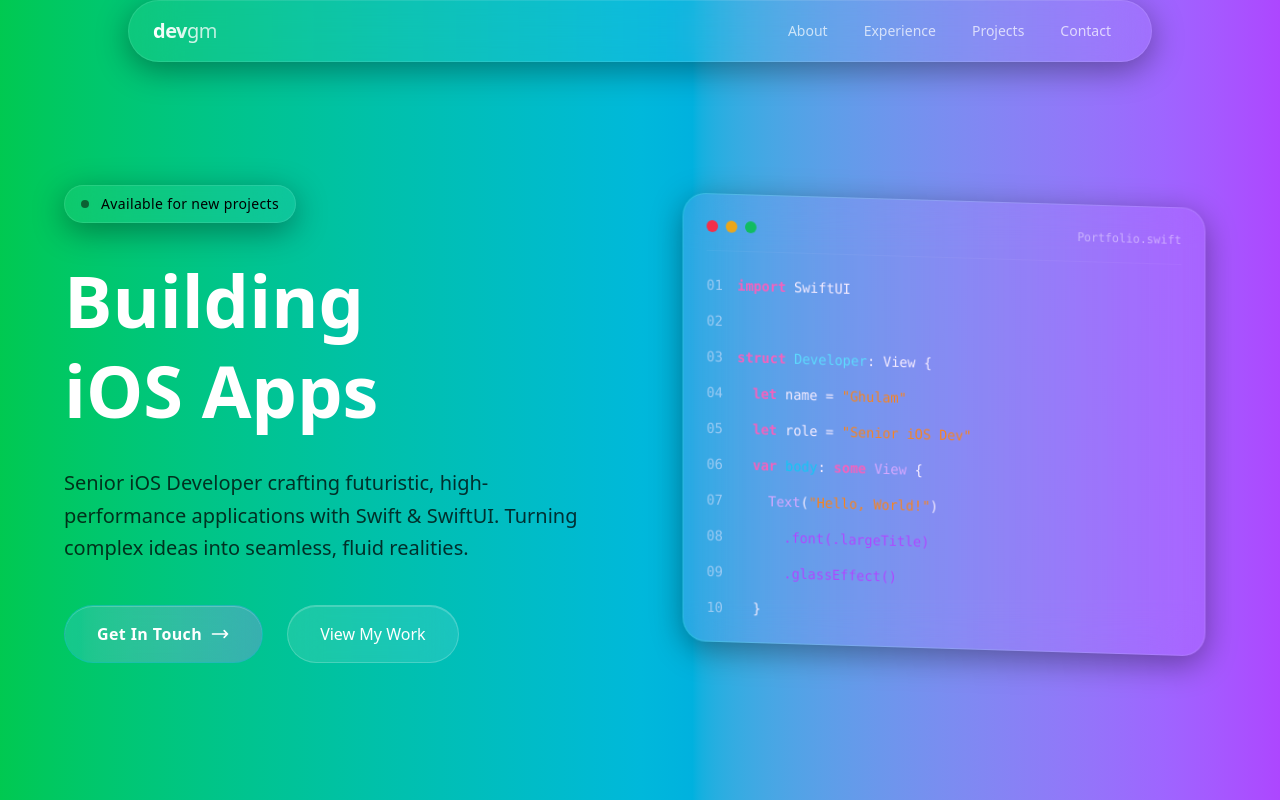
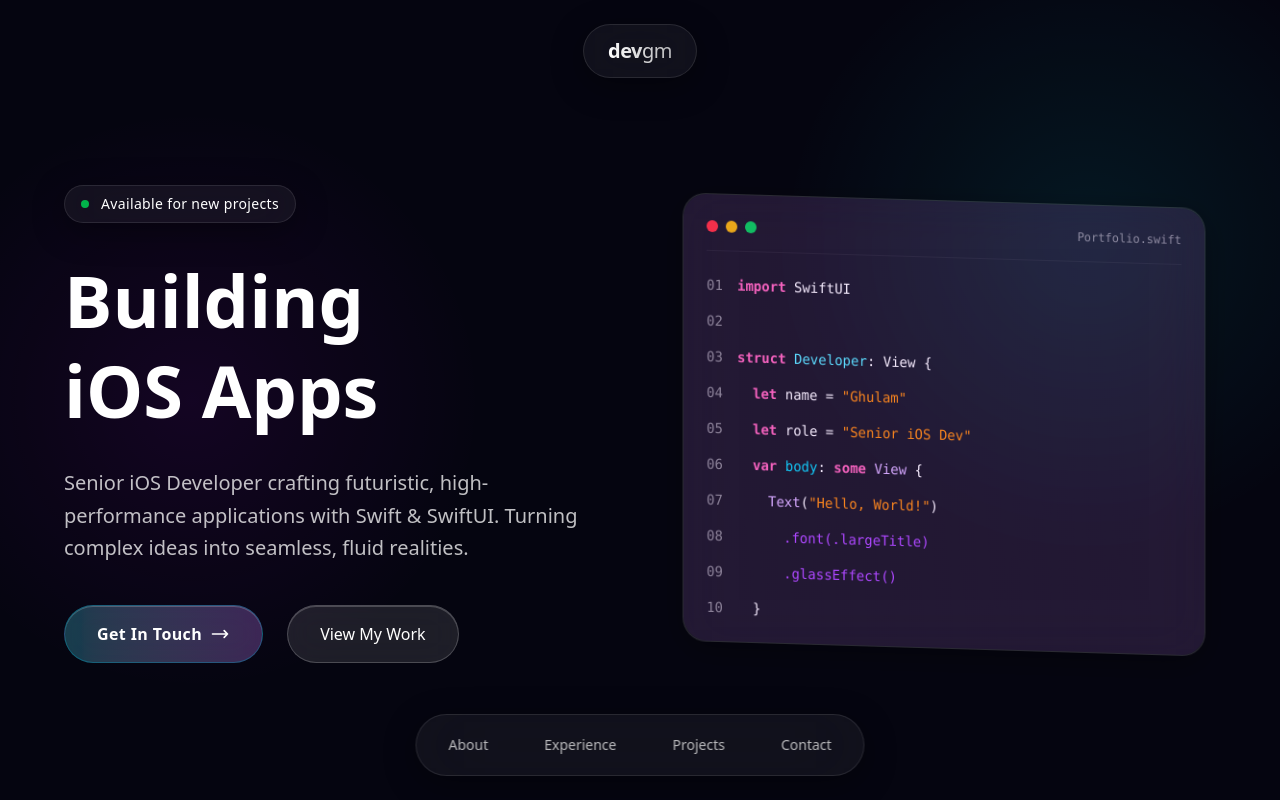
Before and after one commit to gmohiuddin215/devgm, a SvelteKit app: page / in a window 1280 px wide. Shown: the top 800 px of the page. Built offline with nearby package versions, Linux system fonts and the light colour scheme.

Commit message:
updated as nav as tabbar

```diff
--- a/src/app.css
+++ b/src/app.css
@@ -29,6 +29,23 @@
         text-shadow: 0 0 10px rgba(255, 255, 255, 0.5);
     }
 
+    .glass-tabbar {
+        @apply fixed bottom-6 left-1/2 -translate-x-1/2 z-50 flex items-center gap-2 p-2 rounded-full backdrop-blur-2xl bg-white/5 border border-white/10 shadow-[0_8px_32px_0_#0000005e];
+    }
+
+    .glass-tab {
+        @apply relative px-6 py-3 rounded-full text-sm font-medium text-white/70 transition-all duration-300 hover:text-white hover:bg-white/10 overflow-hidden;
+    }
+
+    .glass-tab::before {
+        content: '';
+        @apply absolute inset-0 bg-gradient-to-r from-cyan-500/20 to-purple-500/20 opacity-0 transition-opacity duration-300;
+    }
+
+    .glass-tab:hover::before {
+        @apply opacity-100;
+    }
+
     .liquid-bg {
         background: radial-gradient(circle at 50% 50%, #1a1a2e 0%, #050510 100%);
     }
--- a/src/routes/+layout.svelte
+++ b/src/routes/+layout.svelte
@@ -30,13 +30,10 @@
 </svelte:head>
 
 <header
-	class="fixed left-0 right-0 z-50 flex justify-center transition-all duration-300"
+	class="fixed top-0 right-0 left-0 z-50 flex justify-center pt-6 transition-all duration-300"
 	in:fade={{ duration: 200 }}
 >
-	<nav
-		class="glass-panel mx-4 flex w-full max-w-5xl items-center justify-between gap-8 rounded-full px-6 py-3"
-	>
-		<div class="flex items-center">
+	<div class="glass-panel mx-4 flex items-center justify-center rounded-full px-6 py-3">
 		<a href="/" class="group flex items-center gap-2 text-xl font-bold tracking-tight">
 			<span
 				class="bg-gradient-to-r from-white to-white/70 bg-clip-text text-transparent transition-all group-hover:to-purple-500"
@@ -45,39 +42,15 @@
 			</span>
 		</a>
 	</div>
+</header>
 
-		<div class="hidden items-center space-x-1 md:flex">
+<nav class="glass-tabbar" in:fade={{ duration: 200, delay: 100 }}>
 	{#each navItems as item}
-				<a
-					href={item.href}
-					class="group relative rounded-full px-4 py-2 text-sm font-medium text-white/70 transition-all duration-300 hover:bg-white/10 hover:text-white"
-				>
-					{item.name}
-					<span
-						class="absolute bottom-1 left-1/2 h-0.5 w-0 -translate-x-1/2 rounded-full bg-purple-500 opacity-0 transition-all duration-300 group-hover:w-1/2 group-hover:opacity-100"
-					></span>
+		<a href={item.href} class="glass-tab group">
+			<span class="relative z-10">{item.name}</span>
 		</a>
 	{/each}
-		</div>
-
-		<div class="md:hidden">
-			<!-- Mobile menu button -->
-			<button
-				aria-label="Toggle navigation menu"
-				class="rounded-full p-2 text-white/70 transition-colors hover:bg-white/10 hover:text-white"
-			>
-				<svg class="h-6 w-6" fill="none" viewBox="0 0 24 24" stroke="currentColor">
-					<path
-						stroke-linecap="round"
-						stroke-linejoin="round"
-						stroke-width="2"
-						d="M4 6h16M4 12h16M4 18h16"
-					/>
-				</svg>
-			</button>
-		</div>
 </nav>
-</header>
 
 <main class="flex-1">
 	{@render children?.()}
--- a/src/routes/+page.svelte
+++ b/src/routes/+page.svelte
@@ -4,9 +4,6 @@
 
 <!-- Hero Section -->
 <div class="group relative">
-	<div
-		class="absolute inset-0 bg-gradient-to-r from-green-500 via-cyan-500 to-purple-500"
-	></div>
     <section id="home" class="relative flex min-h-screen items-center overflow-hidden pb-20 pt-32">
         <div class="container relative z-10 mx-auto px-4">
             <div class="mx-auto max-w-6xl">
@@ -15,8 +12,8 @@
                         <div
                             class="glass-panel mb-8 inline-flex items-center rounded-full border px-4 py-2"
                         >
-                            <span class="mr-3 h-2 w-2 animate-pulse rounded-full bg-green-900"></span>
-                            <span class="text-sm font-medium tracking-wide text-black"
+                            <span class="mr-3 h-2 w-2 animate-pulse rounded-full bg-green-500"></span>
+                            <span class="text-sm font-medium tracking-wide"
                                 >Available for new projects</span
                             >
                         </div>
@@ -26,7 +23,7 @@
                             iOS Apps
                         </h1>
 
-                        <p class="mb-10 max-w-xl text-xl font-light leading-relaxed text-black/75">
+                        <p class="mb-10 max-w-xl text-xl font-light leading-relaxed text-white/75">
                             Senior iOS Developer crafting futuristic, high-performance applications with Swift &
                             SwiftUI. Turning complex ideas into seamless, fluid realities.
                         </p>
@@ -198,14 +195,10 @@
 
 <!-- Projects Section -->
 <section id="projects" class="relative py-32">
-	<div
-		class="absolute -inset-1.5 h-full w-full bg-gradient-to-r from-green-500 via-cyan-500 to-purple-500 opacity-20 blur"
-	></div>
-
 	<div class="container relative z-10 mx-auto px-4">
 		<div class="mb-20 text-center">
 			<h2 class="mb-6 text-4xl font-bold md:text-5xl">Selected Works</h2>
-			<p class="mx-auto max-w-2xl text-black/75">
+			<p class="mx-auto max-w-2xl text-white/75">
 				A collection of projects that showcase my passion for design and engineering.
 			</p>
 		</div>
```
Lines whose indentation alone changed are shown as unchanged.
